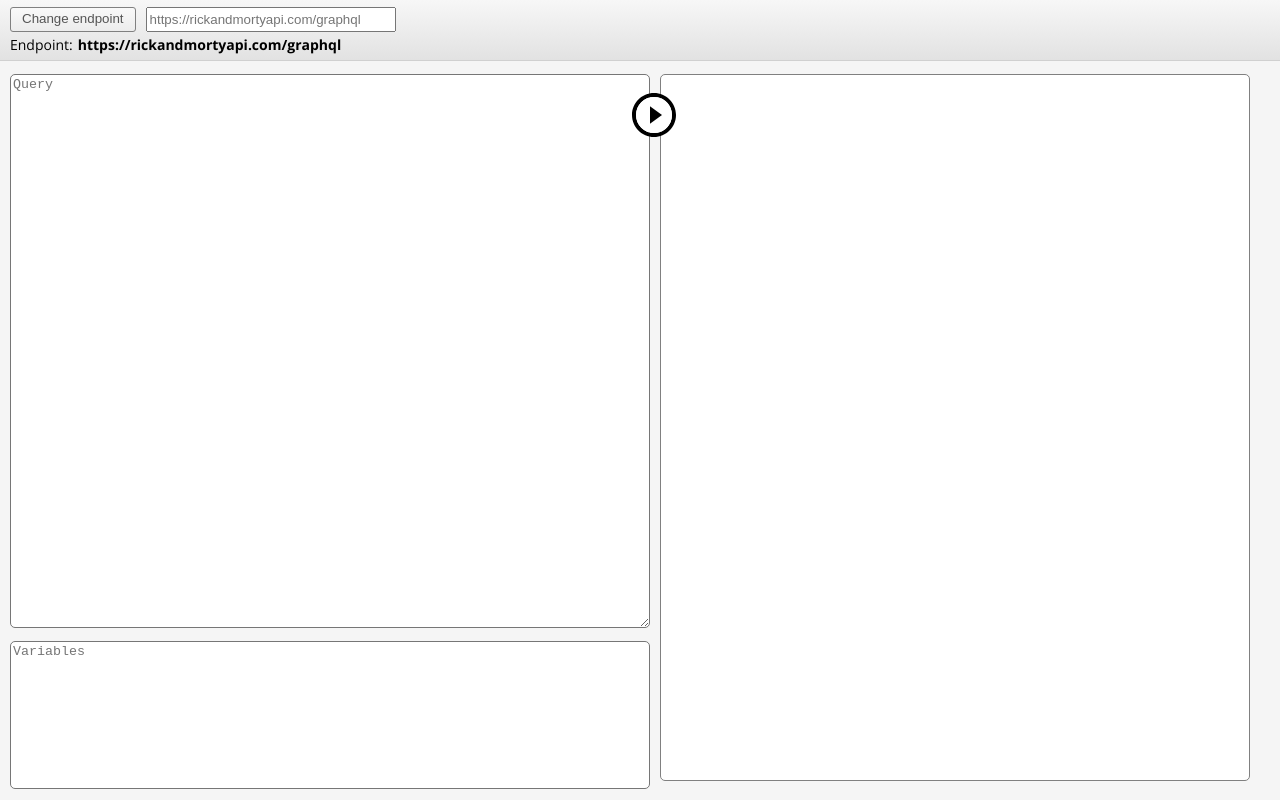
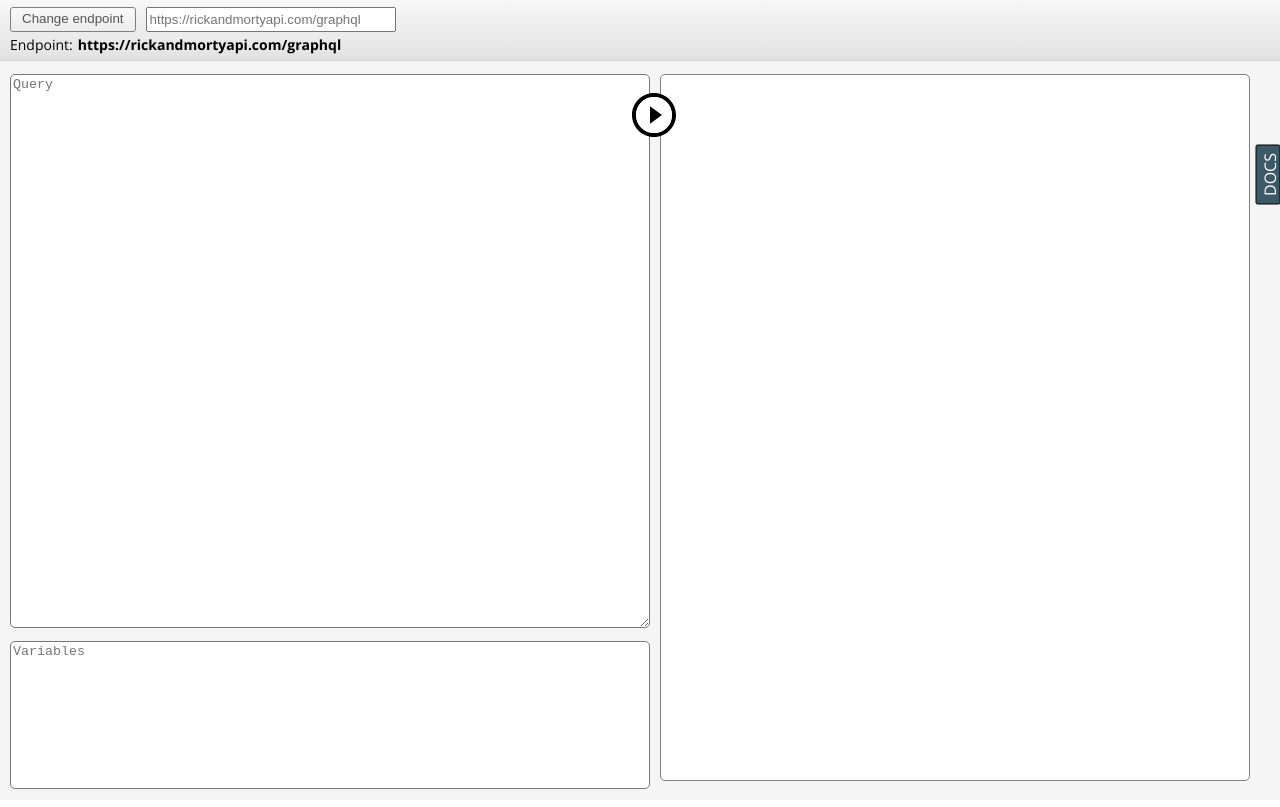
Before and after one commit to IlyaKozak/graphiql-app, a Next.js app: page /graphiql in a window 1280 px wide. Built offline with nearby package versions, Linux system fonts and the light colour scheme; no server answers.

Commit message:
feat: implement sidebar for DOCS

```diff
--- a/src/components/Docs/Docs.tsx
+++ b/src/components/Docs/Docs.tsx
@@ -1,11 +1,25 @@
 import HeaderDocs from './HeaderDocs';
 import MainDocs from './MainDocs';
 import { DocsType } from '../../types/docs';
-import classes from './docs.module.css';
+import styles from './docs.module.css';
+import { useState } from 'react';
 
 export default function Docs({ schema }: DocsType) {
+  const [active, setActive] = useState(false);
+
+  const handleLableClick = () => {
+    if (!active) {
+      setActive(true);
+    } else {
+      setActive(false);
+    }
+  };
+
   return (
-    <div className={classes.wrapper}>
+    <div className={active ? styles.docsVisible : styles.docsInvisible}>
+      <div onClick={handleLableClick} className={styles.lable}>
+        DOCS
+      </div>
       <HeaderDocs header={''} />
       <MainDocs schema={schema} />
     </div>
--- a/src/components/Docs/docs.module.css
+++ b/src/components/Docs/docs.module.css
@@ -1,3 +1,42 @@
+.docsInvisible {
+  width: 295px;
+  position:absolute;
+  right: -295px;
+  z-index: 1;
+  height: calc(100vh - 80px);
+  background-color: rgb(255, 255, 255);
+  border: 1px solid black;
+  border-radius: 4px;
+  transition: all .3s ease-in-out;
+}
+
+.docsVisible {
+  width: 295px;
+  position:absolute;
+  right: 0;
+  z-index: 1;
+  height: calc(100vh - 80px);
+  background-color: rgb(255, 255, 255);
+  border: 1px solid black;
+  border-radius: 4px;
+  transition: all .3s ease-in-out;
+}
+
+.lable {
+  position: absolute;
+  top: 100px;
+  left: -43px;
+  width: 60px;
+  text-align: center;
+  height: 25px;
+  border: 1px solid black;
+  border-radius: 2px;
+  background: rgb(61, 88, 102);
+  color: white;
+  padding: 2px 4px;
+  transform: rotate(-90deg);
+}
+
 .click {
   color: rgb(246, 191, 39);
   cursor: pointer;
@@ -7,6 +46,34 @@
   text-decoration: underline;
 }
 
-.wrapper {
-  display: none
+.headerDocs {
+  padding: 0 10px;
+  display: flex;
+  flex-direction: row;
+  justify-content: space-between;
 }
+
+.backShow{
+  display: flex;
+  flex-direction: row;
+  align-items: center;
+  cursor: pointer;
+}
+.backHidden{
+  display: none;
+}
+
+.backArrow {
+  width: 18px;
+  height: 18px;
+}
+
+@media screen and (max-width: 405px) {
+  .docsInvisible {
+    height: calc(100vh - 110px);
+  }
+
+  .docsVisible {
+    height: calc(100vh - 110px);
+  }
+}
--- a/src/components/EditorSection/EditorSection.module.css
+++ b/src/components/EditorSection/EditorSection.module.css
@@ -1,4 +1,5 @@
 .wrapper {
+  font-family: 'Open Sans', 'Lato', sans-serif;
   position: relative;
   display: flex;
   flex-direction: column;
--- a/src/components/MainHeader/MainHeader.module.css
+++ b/src/components/MainHeader/MainHeader.module.css
@@ -1,4 +1,5 @@
 .wrapper {
+  font-family: 'Open Sans', 'Lato', sans-serif;
   display: flex;
   align-items: center;
   gap: 5px;
--- a/src/components/ResponseSection/ResponseSection.module.css
+++ b/src/components/ResponseSection/ResponseSection.module.css
@@ -1,4 +1,5 @@
 .wrapper {
+  font-family: 'Open Sans', 'Lato', sans-serif;
   min-width: 25vw;
   width: 50vw;
   max-width: 75vw;
@@ -9,6 +10,7 @@
   background: rgb(255, 255, 255);
   padding: 0 0 0 15px;
   overflow: auto;
+  margin: 13px 0;
 }
 
 @media screen and (max-width: 800px) {
--- a/src/styles/globals.css
+++ b/src/styles/globals.css
@@ -19,11 +19,13 @@ h6 {
 }
 
 .container-main {
+  position: relative;
   display: flex;
   gap: 10px;
   height: calc(100vh - 61px);
   background: rgb(245, 245, 245);
   padding: 0 30px 0 10px;
+  overflow-x: hidden;
 }
 
 @media screen and (max-width: 800px) {
```
